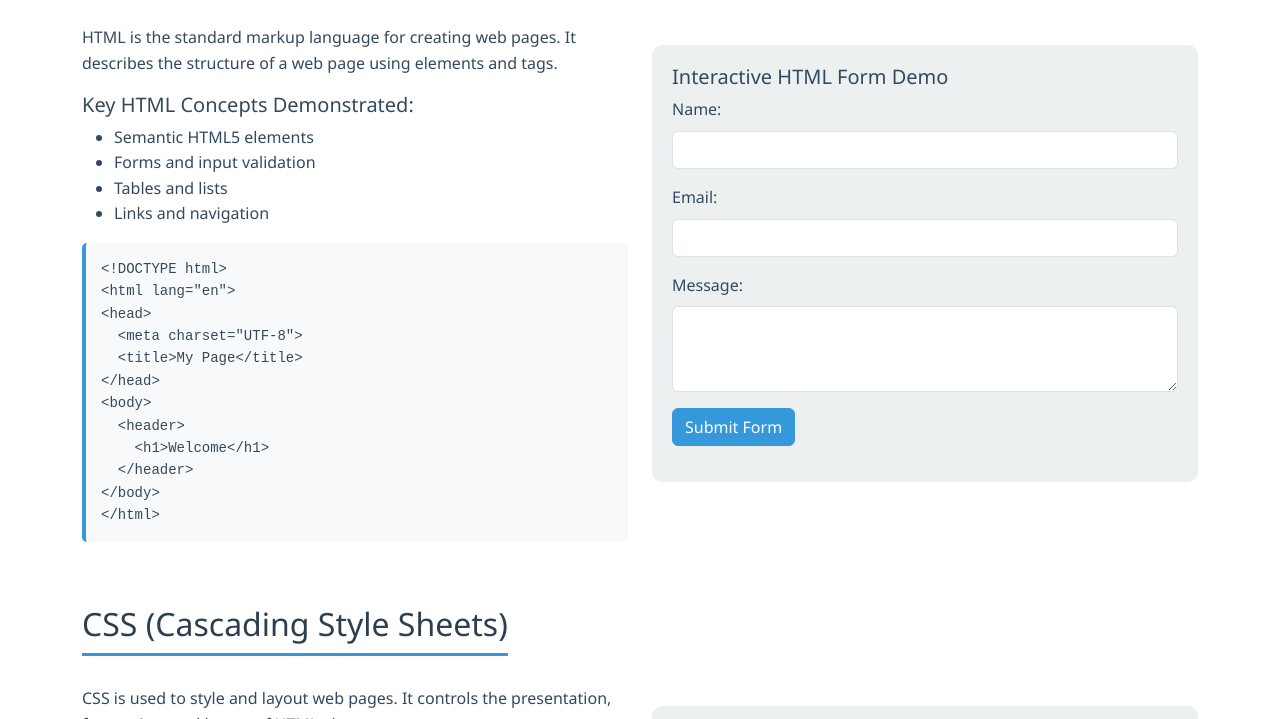
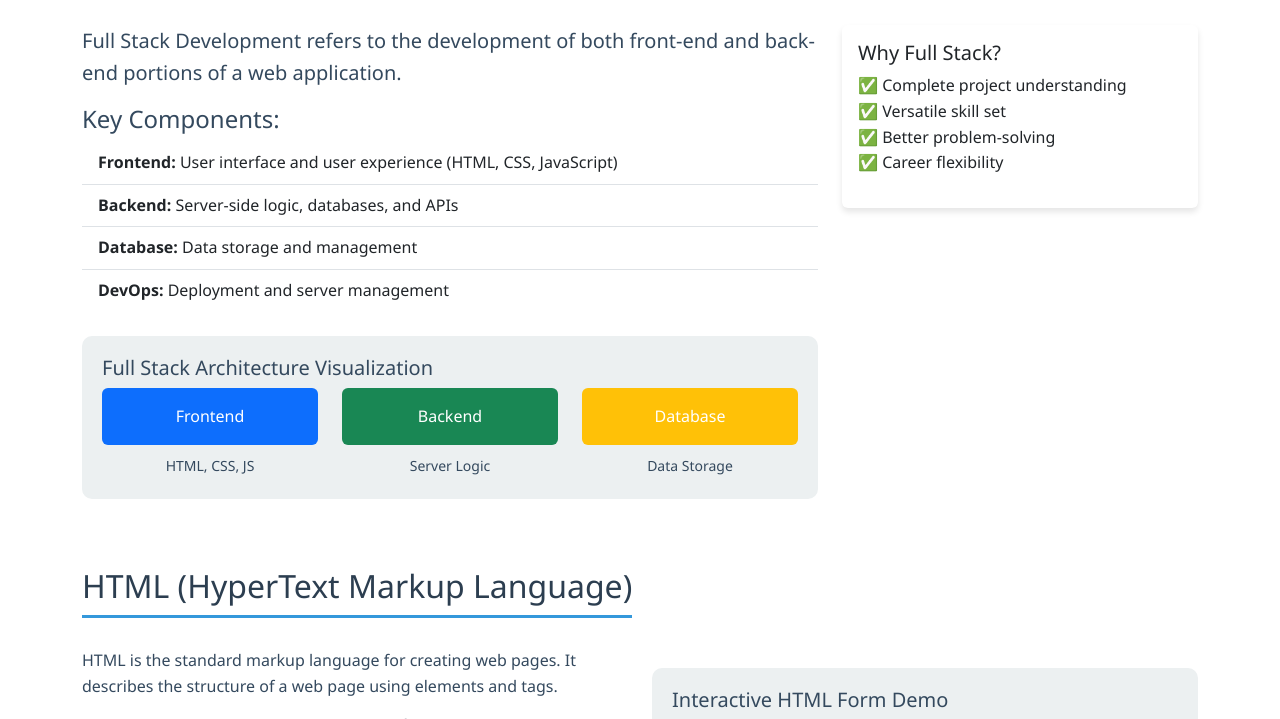
Before and after one commit to omuha-ux/Portfolio, a plain HTML site: page index.html in a window 1280 px wide. Shown: the part 558-1277 px from the top of the page. Drawn offline with nearby package versions, Linux system fonts and the light colour scheme.

Commit message:
Update index.html

```diff
--- a/index.html
+++ b/index.html
@@ -142,7 +142,7 @@
     <div class="container my-5">
 
         <!-- Section 1: What is Full Stack Development -->
-     <!--   <section id="fullstack" class="mb-5">
+        <section id="fullstack" class="mb-5">
             <h2 class="section-title">What is Full Stack Development?</h2>
             <div class="row">
                 <div class="col-lg-8">
@@ -188,7 +188,7 @@
                     </div>
                 </div>
             </div>
-        </section> -->
+        </section>
 
         <!-- Section 2: HTML -->
         <section id="html" class="mb-5">
```
